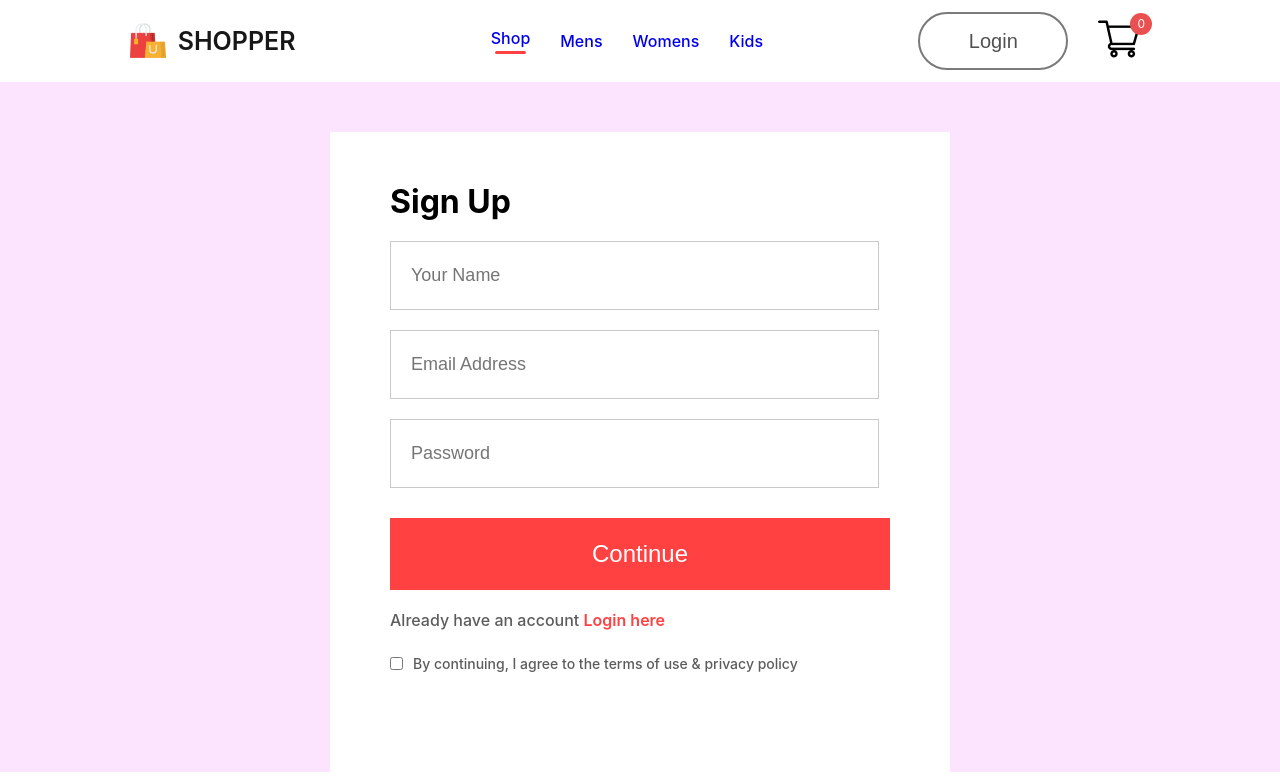
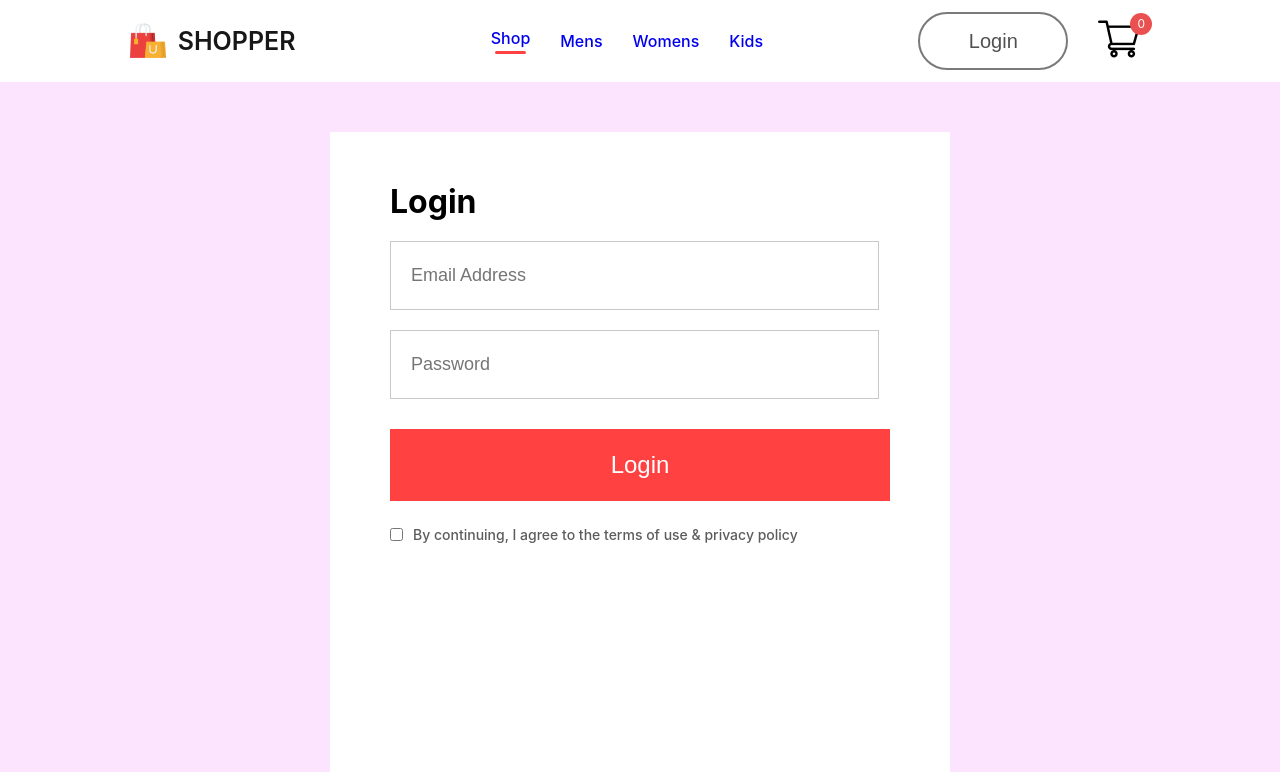
Before and after one commit to qcuong0603/Ecommerce-website, a React (Create React App) app in the folder shopping/: page /login in a window 1280 px wide. Shown: the top 776 px of the page. Built offline with nearby package versions, Linux system fonts and the light colour scheme.

Commit message:
add login page

```diff
--- a/shopping/src/App.js
+++ b/shopping/src/App.js
@@ -11,8 +11,8 @@ import Footer from './Components/Footer/Footer';
 import men_banner from './Components/Assets/banner_mens.png'
 import women_banner from './Components/Assets/banner_women.png'
 import kid_banner from './Components/Assets/banner_kids.png'
-
-
+import Login from './Pages/login'
+import History from './Pages/history';
 
 function App() {
   return (
@@ -29,7 +29,9 @@ function App() {
           <Route path=':productId' element={<Product/>}/>
         </Route>
         <Route path='/cart' element={<Cart/>}/>
-        <Route path='/login' element={<LoginSignup/>}/>
+        <Route path='/signup' element={<LoginSignup/>}/>
+        <Route path='/login' element={<Login/>}/>
+        <Route path='/history' element={<History/>}/>
       </Routes>
       <Footer/>
       </BrowserRouter>
--- a/shopping/src/Components/Navbar/Navbar.jsx
+++ b/shopping/src/Components/Navbar/Navbar.jsx
@@ -31,7 +31,7 @@ export const Navbar = () => {
             <li onClick={()=>{setMenu("kids")}}><Link style={{textDecoration:'none'}} to='/kids'>Kids</Link>{menu==="kids"?<hr/>:<></> }</li>
         </ul>
         <div className='nav-login-cart'>
-            <Link to='/login'><button>Login</button></Link>
+            <Link to='/signup'><button>Login</button></Link>
             <Link to='/cart'><img src={cart_icon} alt=""/></Link>
             <div className="nav-cart-count">{getTotalCartItems()}</div>
         </div>
--- /dev/null
+++ b/shopping/src/Pages/history.jsx
@@ -0,0 +1,9 @@
+import React from 'react'
+
+const history = () => {
+  return (
+    <div>history</div>
+  )
+}
+
+export default history
--- /dev/null
+++ b/shopping/src/Pages/login.jsx
@@ -0,0 +1,21 @@
+import React from 'react'
+import './CSS/LoginSignup.css'
+export const Login = () => {
+  return (
+    <div className='loginsignup'>
+      <div className="loginsignup-container">
+        <h1>Login</h1>
+        <div className="loginsignup-fields">
+          <input type="email" placeholder='Email Address' />
+          <input type="password" placeholder='Password' />
+        </div>
+        <button>Login</button>
+        <div className="loginsignup-agree">
+          <input type="checkbox" />
+          <p>By continuing, I agree to the terms of use & privacy policy</p>
+        </div>
+      </div>
+    </div>
+  )
+}
+export default Login
```
Also changed, not shown: 1 other file (tests, documents, lock files or other folders).
